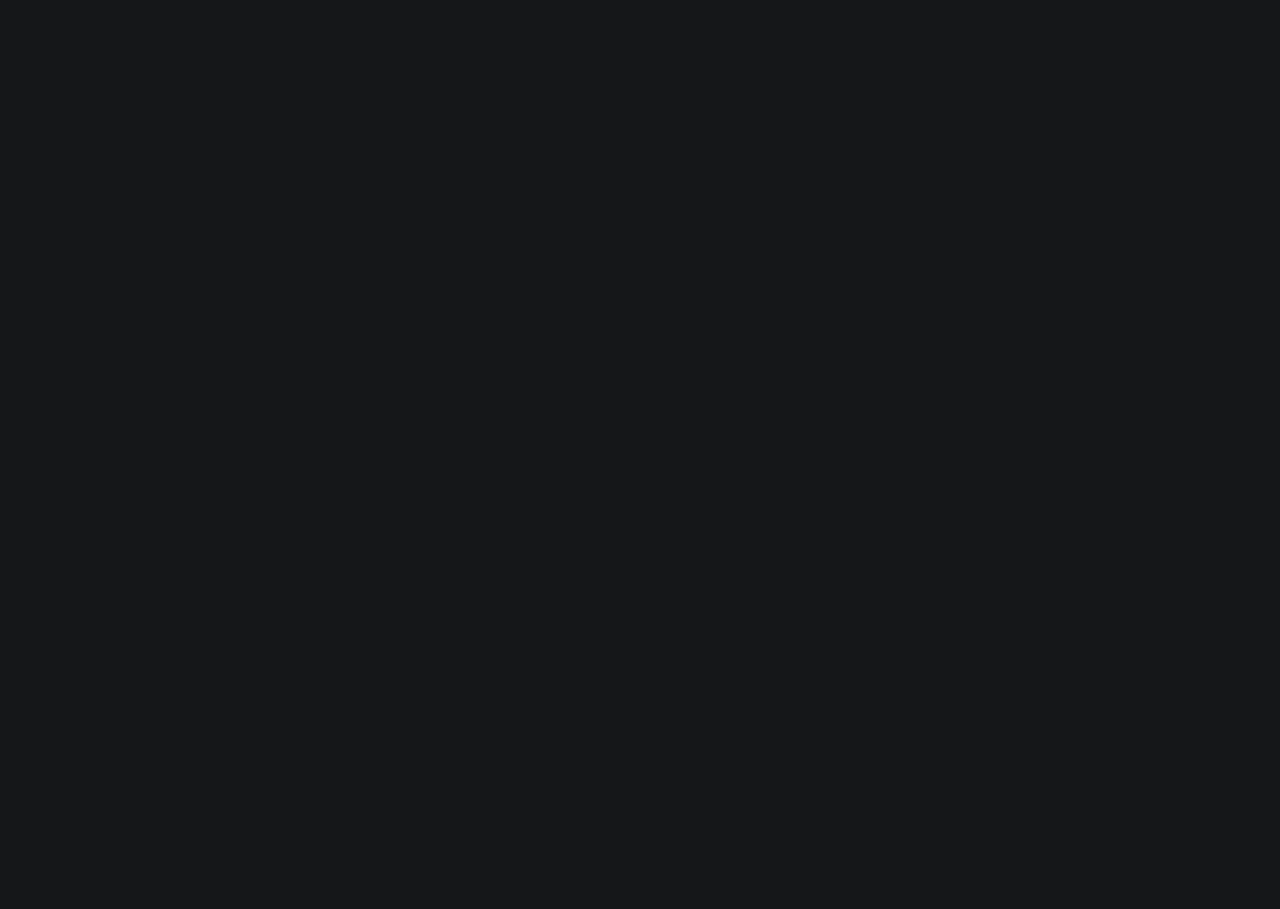
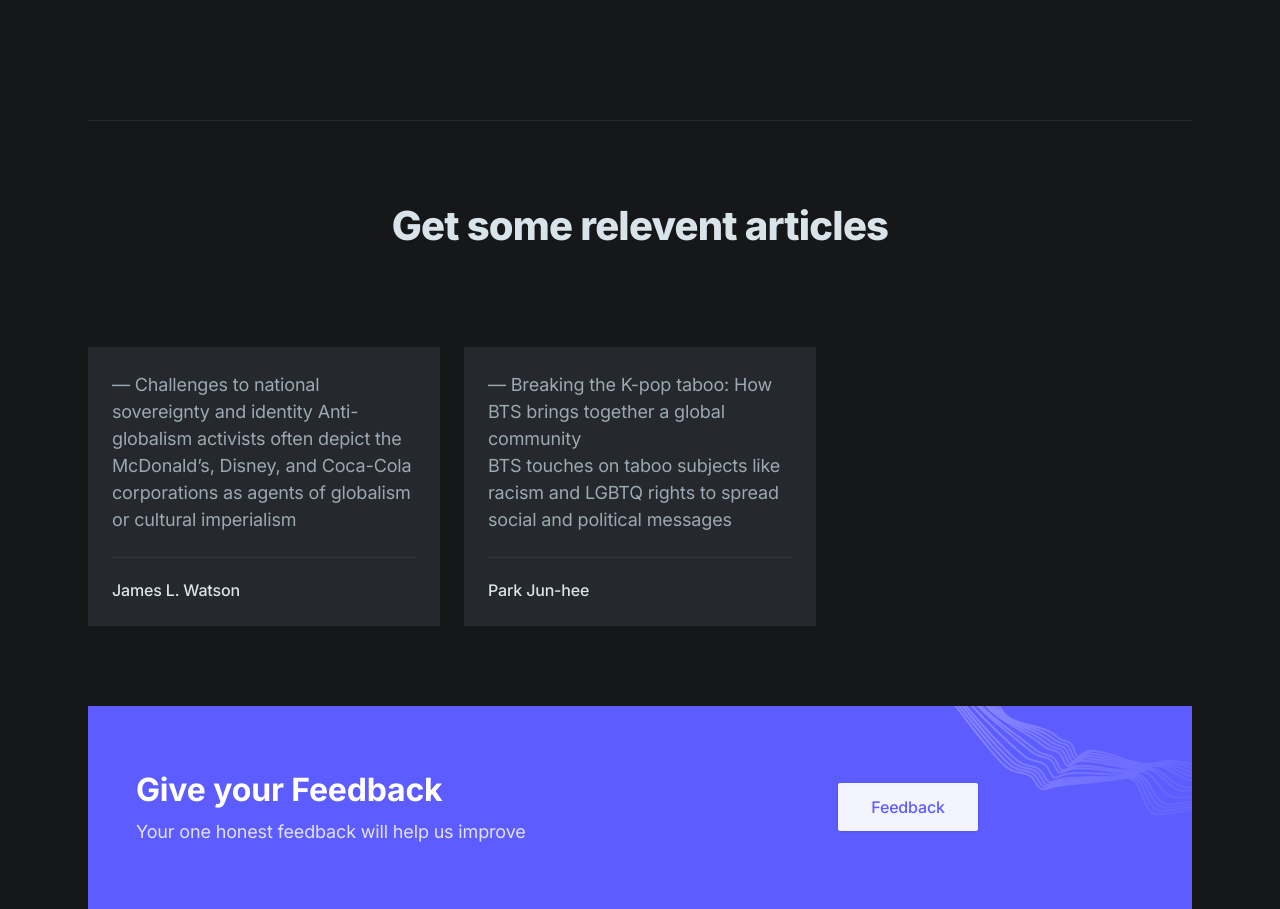
Before and after one commit to Davinder1436/assignment_nirlep, a Next.js app: page / in a window 1280 px wide. Shown: the part 3440-4349 px from the top of the page. Before the commit the page ends 3560 px from the top, so only its background shows below. Built offline with nearby package versions, Linux system fonts and the light colour scheme.

Commit message:
article section

```diff
--- a/app/(default)/page.tsx
+++ b/app/(default)/page.tsx
@@ -14,6 +14,8 @@ export default function Home() {
     <>
       <Hero />
       <Zigzag/>
+      <Testimonials />
+      <Newsletter/>
       {/* <Features />
       <Zigzag />
       <Testimonials />
--- a/components/newsletter.tsx
+++ b/components/newsletter.tsx
@@ -23,15 +23,15 @@ export default function Newsletter() {
 
             {/* CTA content */}
             <div className="mb-6 lg:mr-16 lg:mb-0 text-center lg:text-left lg:w-1/2">
-              <h3 className="h3 text-white mb-2">Stay in the loop</h3>
-              <p className="text-purple-200 text-lg">Join our newsletter to get top news before anyone else.</p>
+              <h3 className="h3 text-white mb-2">Give your Feedback</h3>
+               <p className="text-purple-200 text-lg">Your one honest feedback will help us improve</p>
             </div>
 
             {/* CTA form */}
             <form className="w-full lg:w-1/2">
               <div className="flex flex-col sm:flex-row justify-center max-w-xs mx-auto sm:max-w-md lg:max-w-none">
-                <input type="email" className="w-full appearance-none bg-purple-700 border border-purple-500 focus:border-purple-300 rounded-sm px-4 py-3 mb-2 sm:mb-0 sm:mr-2 text-white placeholder-purple-400" placeholder="Your best email…" aria-label="Your best email…" />
-                <a className="btn text-purple-600 bg-purple-100 hover:bg-white shadow" href="#0">Subscribe</a>
+
+                <a className="btn text-purple-600 bg-purple-100 rounded-xl hover:bg-white shadow" href="#0">Feedback</a>
               </div>
               {/* Success message */}
               {/* <p className="text-center lg:text-left lg:absolute mt-2 opacity-75 text-sm">Thanks for subscribing!</p> */}
--- a/components/testimonials.tsx
+++ b/components/testimonials.tsx
@@ -12,63 +12,37 @@ export default function Testimonials() {
 
           {/* Section header */}
           <div className="max-w-3xl mx-auto text-center pb-12 md:pb-20">
-            <h2 className="h2 mb-4">Don't take our word for it</h2>
-            <p className="text-xl text-gray-400">Vitae aliquet nec ullamcorper sit amet risus nullam eget felis semper quis lectus nulla at volutpat diam ut venenatis tellus—in ornare.</p>
+            <h2 className="h2 mb-4">Get some relevent articles</h2>
+
           </div>
 
           {/* Testimonials */}
           <div className="max-w-sm mx-auto grid gap-8 lg:grid-cols-3 lg:gap-6 items-start lg:max-w-none">
 
             {/* 1st testimonial */}
-            <div className="flex flex-col h-full p-6 bg-gray-800" data-aos="fade-up">
-              <div>
-                <div className="relative inline-flex flex-col mb-4">
-                  <Image className="rounded-full" src={TestimonialImage01} width={48} height={48} alt="Testimonial 01" />
-                  <svg className="absolute top-0 right-0 -mr-3 w-6 h-5 fill-current text-purple-600" viewBox="0 0 24 20" xmlns="http://www.w3.org/2000/svg">
-                    <path d="M0 13.517c0-2.346.611-4.774 1.833-7.283C3.056 3.726 4.733 1.648 6.865 0L11 2.696C9.726 4.393 8.777 6.109 8.152 7.844c-.624 1.735-.936 3.589-.936 5.56v4.644H0v-4.531zm13 0c0-2.346.611-4.774 1.833-7.283 1.223-2.508 2.9-4.586 5.032-6.234L24 2.696c-1.274 1.697-2.223 3.413-2.848 5.148-.624 1.735-.936 3.589-.936 5.56v4.644H13v-4.531z" />
-                  </svg>
-                </div>
+            <div className="flex flex-col h-full p-6 bg-gray-800" data-aos="fade-up"><a href='https://www.britannica.com/science/cultural-globalization/Political-consequences-of-globalization '>
+
+              <blockquote className="text-lg text-gray-400 grow">— Challenges to national sovereignty and identity
+              Anti-globalism activists often depict the McDonald’s, Disney, and Coca-Cola corporations as agents of globalism or cultural imperialism</blockquote>
+              <div className="text-gray-700 font-medium mt-6 pt-5 border-t border-gray-700">
+                <cite className="text-gray-200 not-italic">James L. Watson</cite>
               </div>
-              <blockquote className="text-lg text-gray-400 grow">— Open PRO lets me quickly get the insights I care about so that I can focus on my productive work. I've had Open PRO for about 24 hours now and I honestly don't know how I functioned without it before.</blockquote>
-              <div className="text-gray-700 font-medium mt-6 pt-5 border-t border-gray-700">
-                <cite className="text-gray-200 not-italic">Anastasia Dan</cite> - <a className="text-purple-600 hover:text-gray-200 transition duration-150 ease-in-out" href="#0">UX Board</a>
-              </div>
+              </a>
             </div>
 
-            {/* 2nd testimonial */}
-            <div className="flex flex-col h-full p-6 bg-gray-800" data-aos="fade-up" data-aos-delay="200">
-              <div>
-                <div className="relative inline-flex flex-col mb-4">
-                  <Image className="rounded-full" src={TestimonialImage02} width={48} height={48} alt="Testimonial 02" />
-                  <svg className="absolute top-0 right-0 -mr-3 w-6 h-5 fill-current text-purple-600" viewBox="0 0 24 20" xmlns="http://www.w3.org/2000/svg">
-                    <path d="M0 13.517c0-2.346.611-4.774 1.833-7.283C3.056 3.726 4.733 1.648 6.865 0L11 2.696C9.726 4.393 8.777 6.109 8.152 7.844c-.624 1.735-.936 3.589-.936 5.56v4.644H0v-4.531zm13 0c0-2.346.611-4.774 1.833-7.283 1.223-2.508 2.9-4.586 5.032-6.234L24 2.696c-1.274 1.697-2.223 3.413-2.848 5.148-.624 1.735-.936 3.589-.936 5.56v4.644H13v-4.531z" />
-                  </svg>
-                </div>
+
+            <div className="flex flex-col h-full p-6 bg-gray-800" data-aos="fade-up"><a href='https://www.koreaherald.com/view.php?ud=20220615000709'>
+
+              <blockquote className="text-lg text-gray-400 grow">— Breaking the K-pop taboo: How BTS brings together a global community <br />BTS touches on taboo subjects like racism and LGBTQ rights to spread social and political messages
+              </blockquote>
+              <div className="text-gray-700 font-medium mt-6 pt-5 border-t border-gray-700">
+                <cite className="text-gray-200 not-italic">Park Jun-hee</cite>
               </div>
-              <blockquote className="text-lg text-gray-400 grow">— Open PRO lets me quickly get the insights I care about so that I can focus on my productive work. I've had Open PRO for about 24 hours now and I honestly don't know how I functioned without it before.</blockquote>
-              <div className="text-gray-700 font-medium mt-6 pt-5 border-t border-gray-700">
-                <cite className="text-gray-200 not-italic">Anastasia Dan</cite> - <a className="text-purple-600 hover:text-gray-200 transition duration-150 ease-in-out" href="#0">UX Board</a>
-              </div>
+              </a>
             </div>
 
-            {/* 3rd testimonial */}
-            <div className="flex flex-col h-full p-6 bg-gray-800" data-aos="fade-up" data-aos-delay="400">
-              <div>
-                <div className="relative inline-flex flex-col mb-4">
-                  <Image className="rounded-full" src={TestimonialImage03} width={48} height={48} alt="Testimonial 03" />
-                  <svg className="absolute top-0 right-0 -mr-3 w-6 h-5 fill-current text-purple-600" viewBox="0 0 24 20" xmlns="http://www.w3.org/2000/svg">
-                    <path d="M0 13.517c0-2.346.611-4.774 1.833-7.283C3.056 3.726 4.733 1.648 6.865 0L11 2.696C9.726 4.393 8.777 6.109 8.152 7.844c-.624 1.735-.936 3.589-.936 5.56v4.644H0v-4.531zm13 0c0-2.346.611-4.774 1.833-7.283 1.223-2.508 2.9-4.586 5.032-6.234L24 2.696c-1.274 1.697-2.223 3.413-2.848 5.148-.624 1.735-.936 3.589-.936 5.56v4.644H13v-4.531z" />
-                  </svg>
-                </div>
-              </div>
-              <blockquote className="text-lg text-gray-400 grow">— Open PRO lets me quickly get the insights I care about so that I can focus on my productive work. I've had Open PRO for about 24 hours now and I honestly don't know how I functioned without it before.</blockquote>
-              <div className="text-gray-700 font-medium mt-6 pt-5 border-t border-gray-700">
-                <cite className="text-gray-200 not-italic">Anastasia Dan</cite> - <a className="text-purple-600 hover:text-gray-200 transition duration-150 ease-in-out" href="#0">UX Board</a>
-              </div>
-            </div>
 
           </div>
-
         </div>
       </div>
     </section>
```
